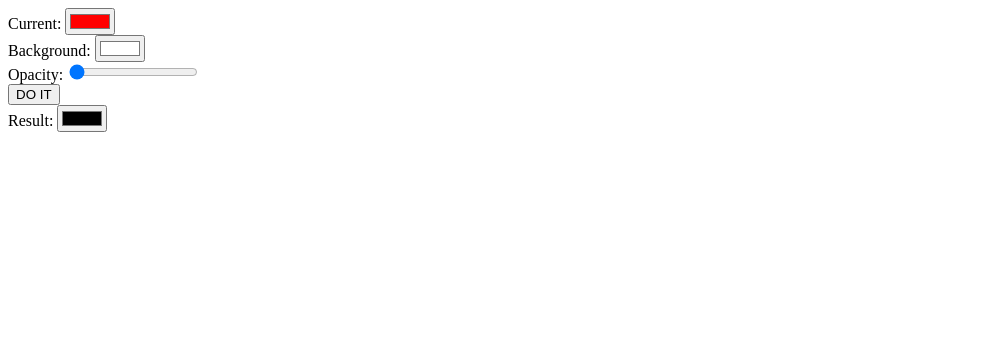
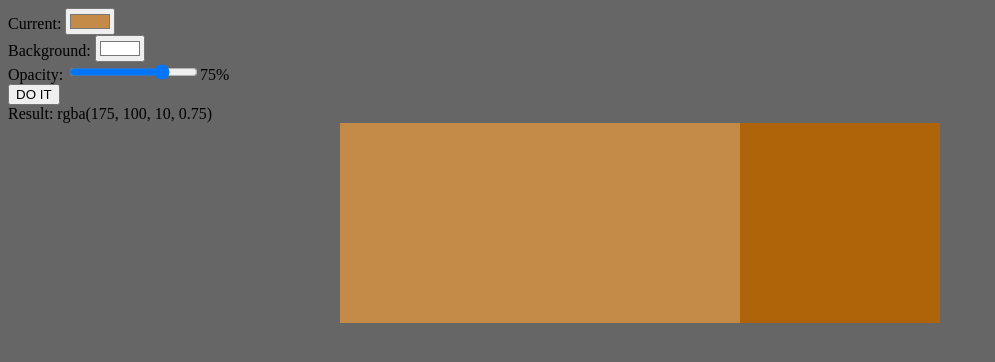
Before and after one commit to dubbs/color-tools, a plain HTML site: page index.html in a window 1280 px wide. Shown: the whole page, without its empty margins (0-995 px from the left). Drawn offline with Linux system fonts and the light colour scheme.

Commit message:
add some ui

```diff
--- a/bundle.js
+++ b/bundle.js
@@ -2,13 +2,8 @@
 var Color = require('color');
 
 Modernizr.load([{
-  // Test if Input Color is supported using Modernizr
   test: Modernizr.inputtypes.color,
-  // If colors are not supported, load the jscolor.js script
   nope: 'jscolor.min.js',
-  // initialize jscolor once its loaded,
-  // because the builtin jscolor.install hook is bind to window.load,
-  // which has already happend
   callback: function(id, testResult) {
     jscolor.init();
   }
@@ -22,8 +17,12 @@ function blend() {
   var g = blend_single(cur[1], bg[1], opacity);
   var b = blend_single(cur[2], bg[2], opacity);
   var n = Color().rgb(r, g, b);
-  console.log(n.rgbString());
-  $('#result').val(n.hexString());
+  $('#rgba').html(n.alpha(opacity).rgbaString());
+  $('#opacity-val').html(opacity*100 + "%");
+
+  $('#original').css('backgroundColor', $('#current').val());
+  $('#new-opacity').css('backgroundColor', n.alpha(opacity).rgbaString());
+  $('#new').css('backgroundColor', n.alpha(1).hexString());
 }
 
 function blend_single(cur, bg, opacity) {
--- a/index.html
+++ b/index.html
@@ -4,17 +4,27 @@
 <meta http-equiv="content-type" content="text/html; charset=utf-8" />
 <title>color</title>
 <style>
+body { background: #666; }
 label { display: block }
+#grid { overflow:hidden; background: #fff; width: 600px; margin: 0 auto; }
+#original, #new-opacity, #new { float: left; height: 200px; width: 200px; }
 </style>
 <script src="modernizr-latest.js"></script>
 <script src="jquery-1.9.1.min.js"></script>
 </head>
-<body>
-<label>Current: <input id="current" type="color" value="#ff0000" /></label>
+<body onload="blend();">
+<label>Current: <input id="current" type="color" value="#C38B47" onchange="blend();" /></label>
 <label>Background: <input id="background" type="color" value="#ffffff" /></label>
-<label>Opacity: <input id="opacity" type="range" min="0" max="100" value="0"></label>
+<label>Opacity: <input id="opacity" type="range" min="0" max="100" value="75" onchange="blend();"><span id="opacity-val"></span></label>
 <button onclick="blend();">DO IT</button>
-<label>Result: <input id="result" type="color"></label>
+<label>Result:
+  <span id="rgba"></span>
+</label>
+<div id="grid">
+  <div id="original"></div>
+  <div id="new-opacity"></div>
+  <div id="new"></div>
+</div>
 <script src="bundle.js"></script>
 </body>
 </html>
```
Also changed, not shown: main.js (+6 -2 lines).
